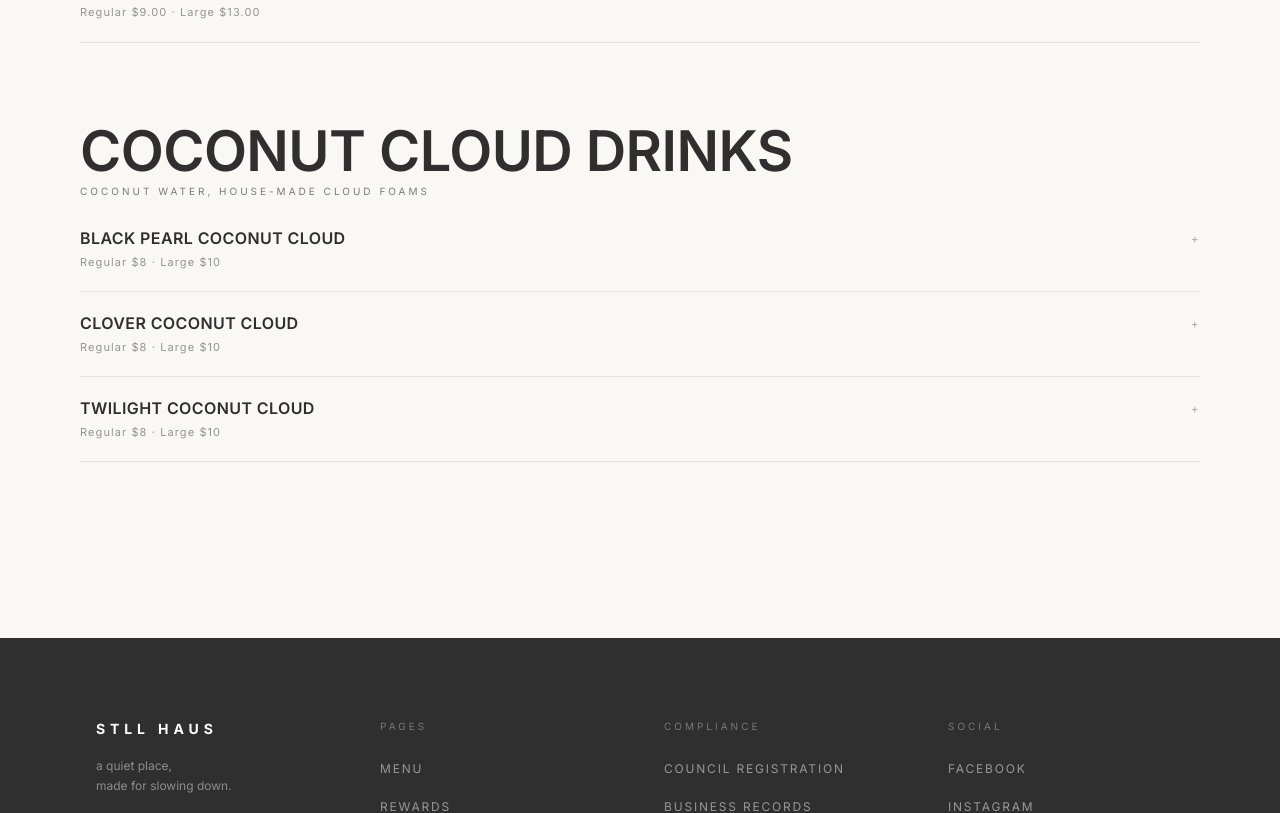
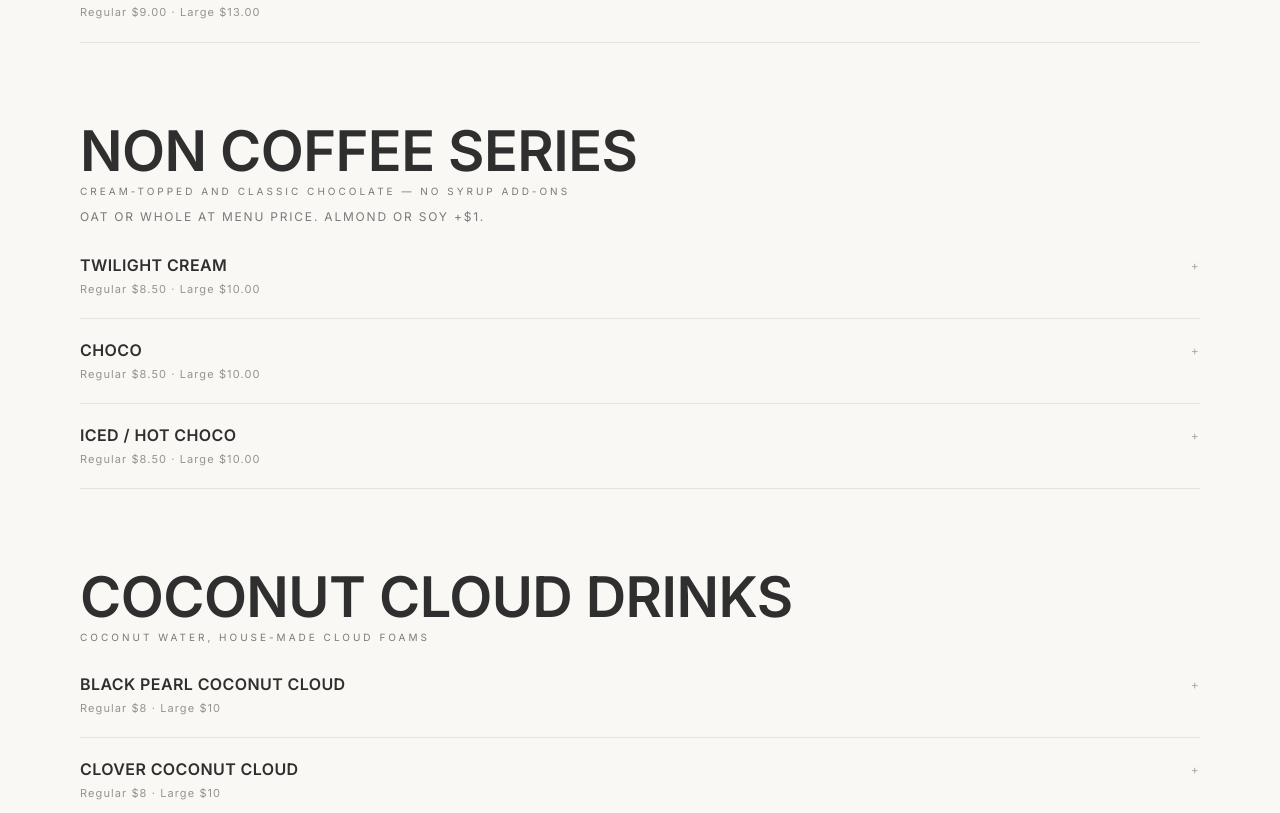
Before and after one commit to shaygail/stllhaus, a Next.js app: page /gallery in a window 1280 px wide. Shown: the part 2060-2873 px from the top of the page. Built offline with nearby package versions, Linux system fonts and the light colour scheme.

Commit message:
Add Non Coffee Series menu section with Twilight Cream, Choco, and Iced/Hot Choco.
Regular and large pricing, milk choices with standard surcharges, hot/iced options, and no syrup or cold foam add-ons for these drinks.

Made-with: Cursor

```diff
--- a/app/gallery/page.tsx
+++ b/app/gallery/page.tsx
@@ -81,6 +81,12 @@ function slugify(s: string) {
 
 function getDairyCreamBaseNote(itemName: string): string | null {
   const name = itemName.toLowerCase();
+  if (name.includes("twilight cream") && !name.includes("coconut")) {
+    return "Ube cream top. Contains dairy.";
+  }
+  if (name === "choco" || name.startsWith("choco ")) {
+    return "Chocolate cream top. Contains dairy.";
+  }
   const isCloudDrink = name.includes("cloud");
   const isUbeCreamDrink = name.includes("ube cream");
 
@@ -128,6 +134,35 @@ const coffeeItems: MenuItemData[] = [
   { name: "Ube Spanish Latte", description: "", image: "", sizes: [{ label: "G", price: "$8.50" }, { label: "V", price: "$11.00" }], temperatureOptionsOverride: ["Hot", "Iced"] },
   { name: "Spanish Latte", description: "", image: "", sizes: [{ label: "G", price: "$8.00" }, { label: "V", price: "$10.00" }], temperatureOptionsOverride: ["Hot", "Iced"] },
   { name: "Biscoff Latte", description: "", image: "", sizes: [{ label: "G", price: "$9.00" }, { label: "V", price: "$13.00" }], temperatureOptionsOverride: ["Hot", "Iced"] },
+];
+
+const nonCoffeeItems: MenuItemData[] = [
+  {
+    name: "Twilight Cream",
+    description:
+      "Ube cream top with your choice of milk. Oat or whole at menu price; almond or soy +$1. Syrups not included.",
+    image: "",
+    sizes: [{ label: "G", price: "$8.50" }, { label: "V", price: "$10.00" }],
+    temperatureOptionsOverride: ["Hot", "Iced"],
+    hideAddOns: true,
+  },
+  {
+    name: "Choco",
+    description:
+      "Chocolate cream top with your choice of milk. Oat or whole at menu price; almond or soy +$1. Syrups not included.",
+    image: "",
+    sizes: [{ label: "G", price: "$8.50" }, { label: "V", price: "$10.00" }],
+    temperatureOptionsOverride: ["Hot", "Iced"],
+    hideAddOns: true,
+  },
+  {
+    name: "Iced / Hot Choco",
+    description: "Classic chocolate drink — served hot or iced. Oat or whole at menu price; almond or soy +$1.",
+    image: "",
+    sizes: [{ label: "G", price: "$8.50" }, { label: "V", price: "$10.00" }],
+    temperatureOptionsOverride: ["Hot", "Iced"],
+    hideAddOns: true,
+  },
 ];
 
 const cloudItems: MenuItemData[] = [
@@ -482,6 +517,15 @@ export default function GalleryPage() {
           showColdFoams
         />
         <MenuSection
+          title="Non Coffee Series"
+          subtitle="Cream-topped and classic chocolate — no syrup add-ons"
+          items={nonCoffeeItems}
+          milkOptions={["Oat", "Whole", "Almond", "Soy"]}
+          milkNote="OAT OR WHOLE AT MENU PRICE. ALMOND OR SOY +$1."
+          showSyrups={false}
+          showColdFoams={false}
+        />
+        <MenuSection
           title="Coconut Cloud Drinks"
           subtitle="Coconut water, house-made cloud foams"
           items={cloudItems}
```
